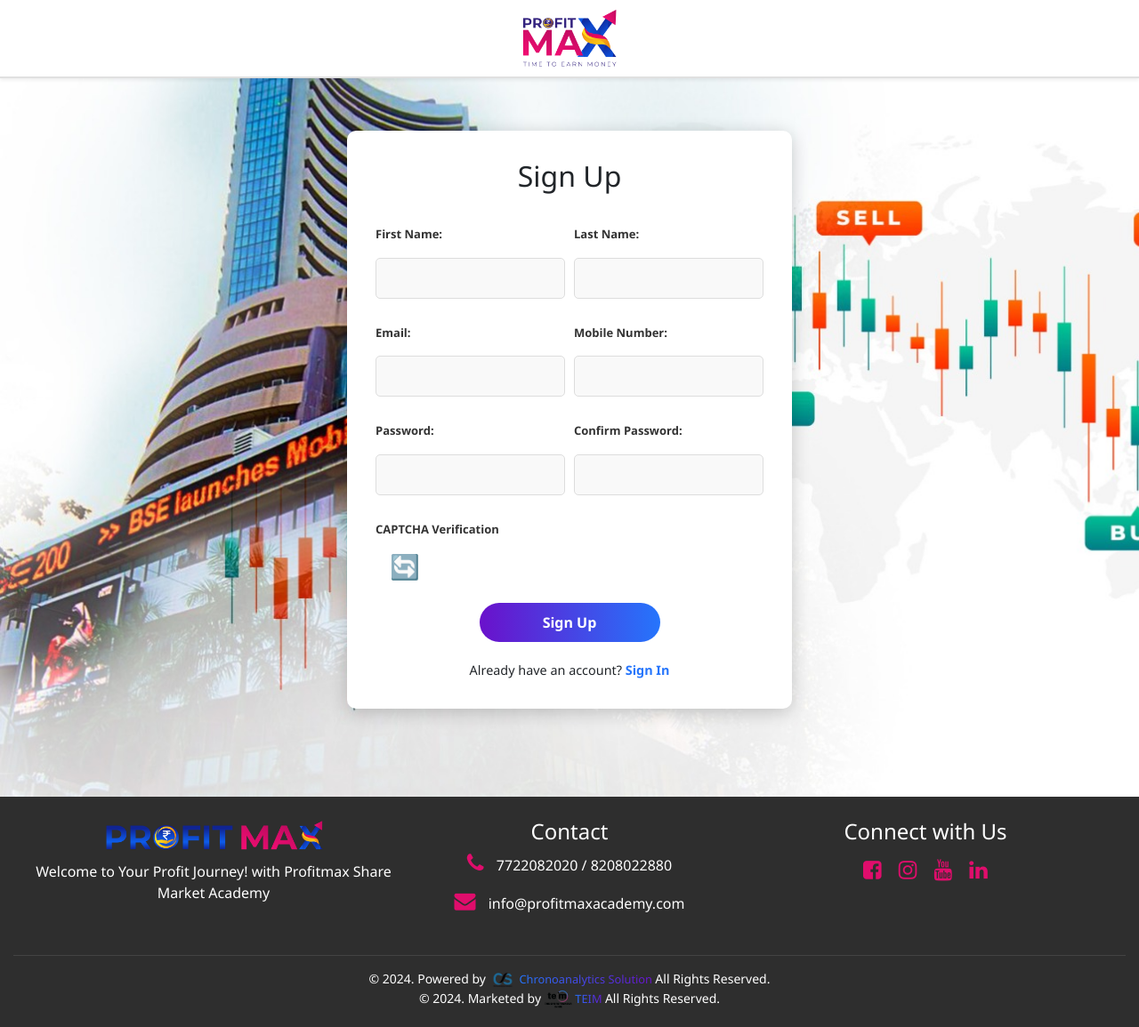
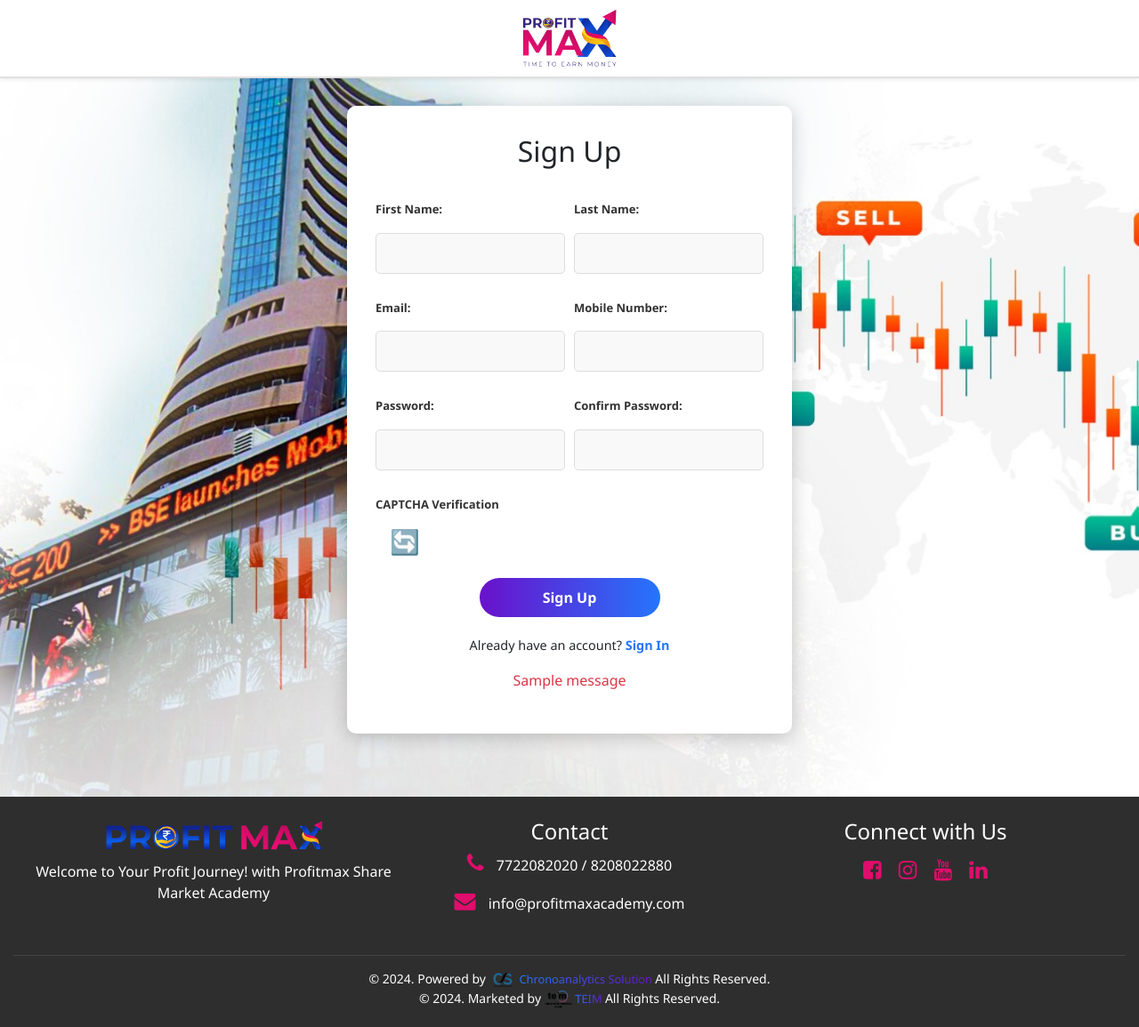
Before and after one commit to teim-projects/lms, a Django app: page /signup/ in a window 1280 px wide. Shown: the whole page at 89% size. Run offline with Django 5.2, Linux system fonts and the light colour scheme; tables that the repository leaves empty hold one stand-in row (values such as "Sample post"); one stand-in notice (Sample message) is shown; some libraries are stand-ins or nearby versions.

Commit message:
email update

```diff
--- a/lms/lms/settings.py
+++ b/lms/lms/settings.py
@@ -145,8 +145,8 @@ EMAIL_BACKEND = 'django.core.mail.backends.smtp.EmailBackend'
 EMAIL_HOST = 'smtp.gmail.com'
 EMAIL_PORT = 587
 EMAIL_USE_TLS = True
-EMAIL_HOST_USER = 'lmsprofitmaxacademy@gmail.com'  # Your Gmail address
-EMAIL_HOST_PASSWORD = 'wsuj zzel kpng maez'  # Your Gmail password or app password
+EMAIL_HOST_USER = 'lmstechmax@gmail.com'  # Your Gmail address
+EMAIL_HOST_PASSWORD = 'yolq euzn bukp rurb'  # Your Gmail password or app password
 DEFAULT_FROM_EMAIL = EMAIL_HOST_USER
 
 
--- a/lms/lmsapp/views.py
+++ b/lms/lmsapp/views.py
@@ -106,7 +106,7 @@ Last Name: {last_name}
 Email: {email}
 Mobile: {mobile}
 '''
-            send_mail(subject, message, settings.DEFAULT_FROM_EMAIL, ['lmsprofitmaxacademy@gmail.com'])
+            send_mail(subject, message, settings.DEFAULT_FROM_EMAIL, ['lmstechmax@gmail.com'])
 
             messages.success(request, 'Signup successful. Please login.')
             return redirect('login')
--- a/lms/templates/signup.html
+++ b/lms/templates/signup.html
@@ -265,9 +265,9 @@
             Already have an account? <a href="/">Sign In</a>
           </div>
 
-          <!-- {% for message in messages %}
+          {% for message in messages %}
           <p class="text-danger mt-3 text-center">{{ message }}</p>
-          {% endfor %} -->
+          {% endfor %}
         </form>
       </div>
     </div>
```
